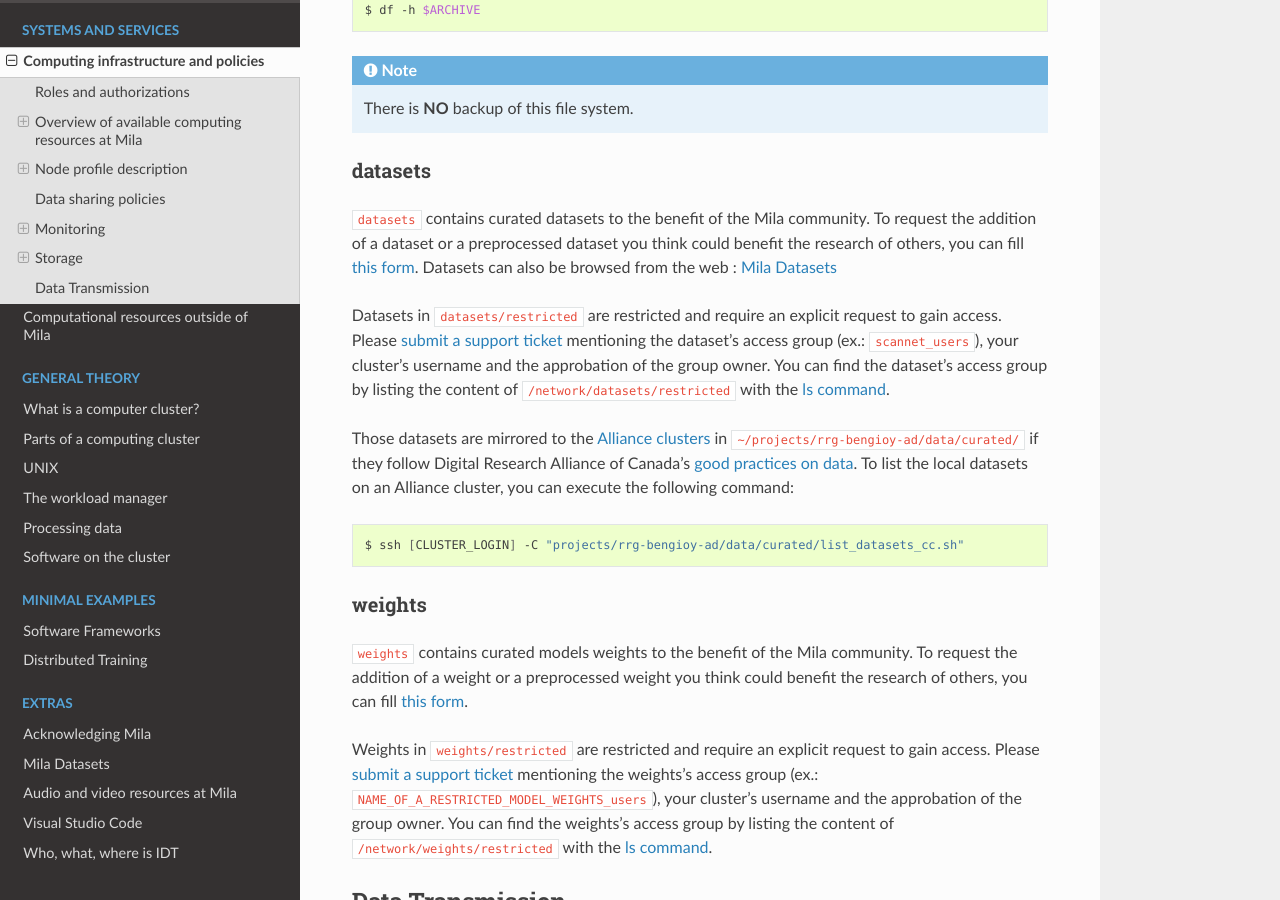
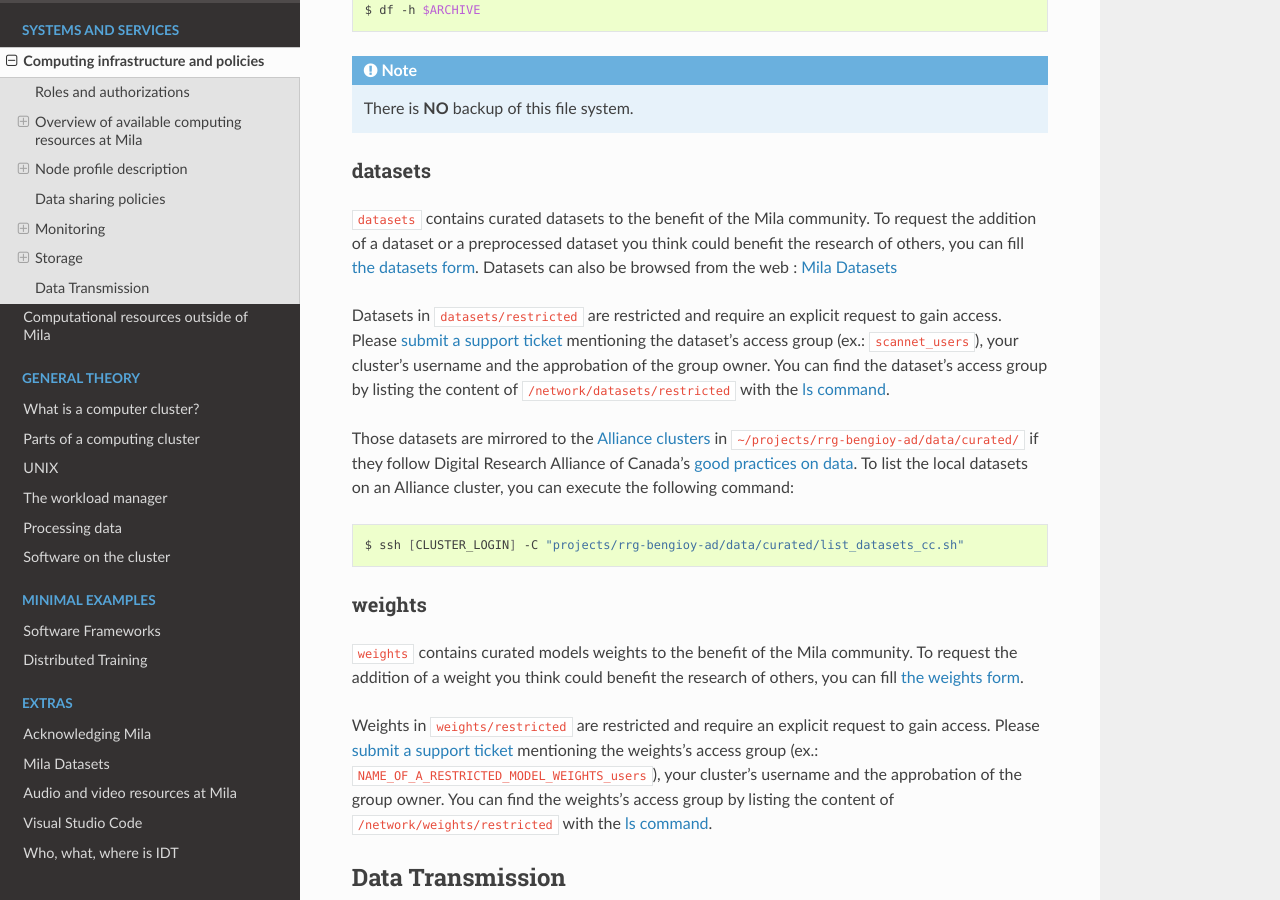
Before and after one commit to mila-iqia/mila-docs, a Sphinx documentation site: the page built from docs/Information.rst, in a window 1280 px wide and 900 px high, scrolled down 10417 px. Built offline with Sphinx 7.4.7 and the Read the Docs theme 2.0.0, drawn with Linux system fonts in a browser that asks for light colours.

Commit message:
Fix weights doc

```diff
--- a/docs/Information_storage.rst
+++ b/docs/Information_storage.rst
@@ -110,7 +110,7 @@ datasets
 
 ``datasets`` contains curated datasets to the benefit of the Mila community.
 To request the addition of a dataset or a preprocessed dataset you think could
-benefit the research of others, you can fill `this form
+benefit the research of others, you can fill `the datasets form
 <https://forms.gle/vDVwD2rZBmYHENgZA>`_. Datasets can also be browsed from the
 web : `Mila Datasets <https://datasets.server.mila.quebec/>`_
 
@@ -136,15 +136,16 @@ following command:
 weights
 -------
 
-``weights`` contains curated models weights to the benefit of the Mila community.
-To request the addition of a weight or a preprocessed weight you think could
-benefit the research of others, you can fill `this form
+``weights`` contains curated models weights to the benefit of the Mila
+community.  To request the addition of a weight you think could benefit the
+research of others, you can fill `the weights form
 <https://forms.gle/HLeBkJBozjC3jG2D9>`_.
 
 Weights in ``weights/restricted`` are restricted and require an explicit
 request to gain access. Please `submit a support ticket
 <https://milaquebec.freshdesk.com/a/tickets/new>`_ mentioning the weights's
-access group (ex.: ``NAME_OF_A_RESTRICTED_MODEL_WEIGHTS_users``), your cluster's username and the
-approbation of the group owner. You can find the weights's access group by
-listing the content of ``/network/weights/restricted`` with the `ls command
+access group (ex.: ``NAME_OF_A_RESTRICTED_MODEL_WEIGHTS_users``), your
+cluster's username and the approbation of the group owner. You can find the
+weights's access group by listing the content of
+``/network/weights/restricted`` with the `ls command
 <https://cli-cheatsheet.readthedocs.io/en/latest/#ls>`_.
--- a/docs/requirements.txt
+++ b/docs/requirements.txt
@@ -1,5 +1,6 @@
 # Python Packages
 sphinx>=4.0.2
+urllib3<2           # temporary fix ImportError: urllib3 v2.0 only supports OpenSSL 1.1.1+
 
 # Sphinx Extensions
 recommonmark>=0.7.1
```
Also changed, not shown: 1 other file.
